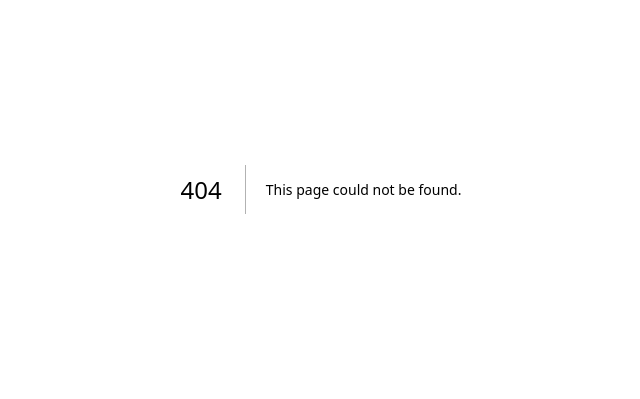
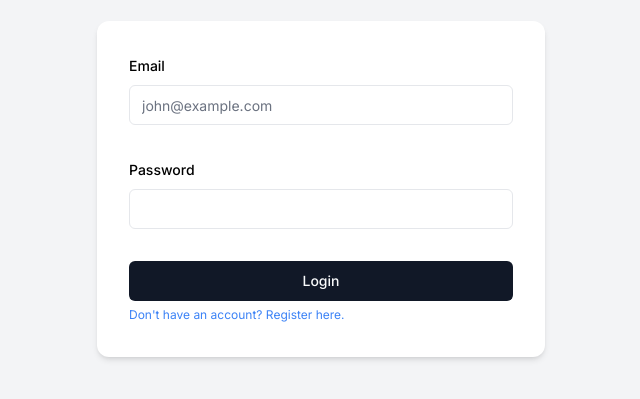
Before and after one commit to YUSUF-SELEIM/medkit, a Next.js app: page /login in a window 1280 px wide. Before the commit this address had no page. Shown: the part 211-610 px from the top of the page, without its empty margins (319-959 px from the left). Built offline with nearby package versions, Linux system fonts and the light colour scheme.

Commit message:
Add PatientLoginForm component for user authentication

```diff
--- /dev/null
+++ b/src/app/(auth)/login/page.tsx
@@ -0,0 +1,121 @@
+"use client";
+
+import { useState } from "react";
+import { useForm } from "react-hook-form";
+import { zodResolver } from "@hookform/resolvers/zod";
+import { UserIcon } from "lucide-react";
+
+import { Button } from "@/components/ui/button";
+import {
+  Form,
+  FormControl,
+  FormField,
+  FormItem,
+  FormLabel,
+  FormMessage,
+} from "@/components/ui/form";
+import { Input } from "@/components/ui/input";
+import { LoginSchema } from "@/lib/validations";
+import { z } from "zod";
+import Link from "next/link";
+
+function PatientLoginForm() {
+  const form = useForm({
+    resolver: zodResolver(LoginSchema),
+    defaultValues: {
+      email: "",
+      password: "",
+      role: "patient", // default role is patient
+    },
+  });
+
+  const [isLoading, setIsLoading] = useState(false);
+  const [errorMessage, setErrorMessage] = useState("");
+
+  async function onSubmit(values: z.infer<typeof LoginSchema>) {
+    setIsLoading(true);
+    setErrorMessage("");
+
+    // Check if email ends with "@pharmacy" and update role to "pharmacist"
+    if (values.email.endsWith("@pharmacy.com")) {
+      values.role = "pharmacist";
+    }
+
+    try {
+      const response = await fetch("/api/auth/login", {
+        method: "POST",
+        headers: {
+          "Content-Type": "application/json",
+        },
+        body: JSON.stringify(values),
+      });
+
+      if (!response.ok) {
+        const errorData = await response.json();
+        setErrorMessage(errorData.error || "Something went wrong");
+        return;
+      }
+
+      const data = await response.json();
+
+      console.log("Login successful:", data);
+      // Handle successful login (e.g., save token to localStorage, redirect)
+      localStorage.setItem("token", data.token);
+      if (values.email.endsWith("@pharmacy.com")) {
+        window.location.href = "/dashboard/pharmacist";
+      } else {
+        window.location.href = "/dashboard/patient";
+      }
+    } catch (error) {
+      console.error("Error during login:", error);
+      setErrorMessage("Something went wrong. Please try again.");
+    } finally {
+      setIsLoading(false);
+    }
+  }
+
+  return (
+    <Form {...form}>
+      <form onSubmit={form.handleSubmit(onSubmit)} className="space-y-8">
+        <FormField
+          control={form.control}
+          name="email"
+          render={({ field }) => (
+            <FormItem>
+              <FormLabel>Email</FormLabel>
+              <FormControl>
+                <Input type="email" placeholder="john@example.com" {...field} />
+              </FormControl>
+              <FormMessage />
+            </FormItem>
+          )}
+        />
+        <FormField
+          control={form.control}
+          name="password"
+          render={({ field }) => (
+            <FormItem>
+              <FormLabel>Password</FormLabel>
+              <FormControl>
+                <Input type="password" {...field} />
+              </FormControl>
+              <FormMessage />
+            </FormItem>
+          )}
+        />
+        {errorMessage && <p className="text-red-600 text-sm">{errorMessage}</p>}
+        <Button type="submit" className="w-full" disabled={isLoading}>
+          {isLoading && <UserIcon className="mr-2 h-4 w-4 animate-spin" />}
+          Login
+        </Button>
+        <Link
+          href="/register"
+          className=" text-blue-500 hover:underline text-xs my-2"
+        >
+          Don&apos;t have an account? Register here.
+        </Link>
+      </form>
+    </Form>
+  );
+}
+export default PatientLoginForm;
```
